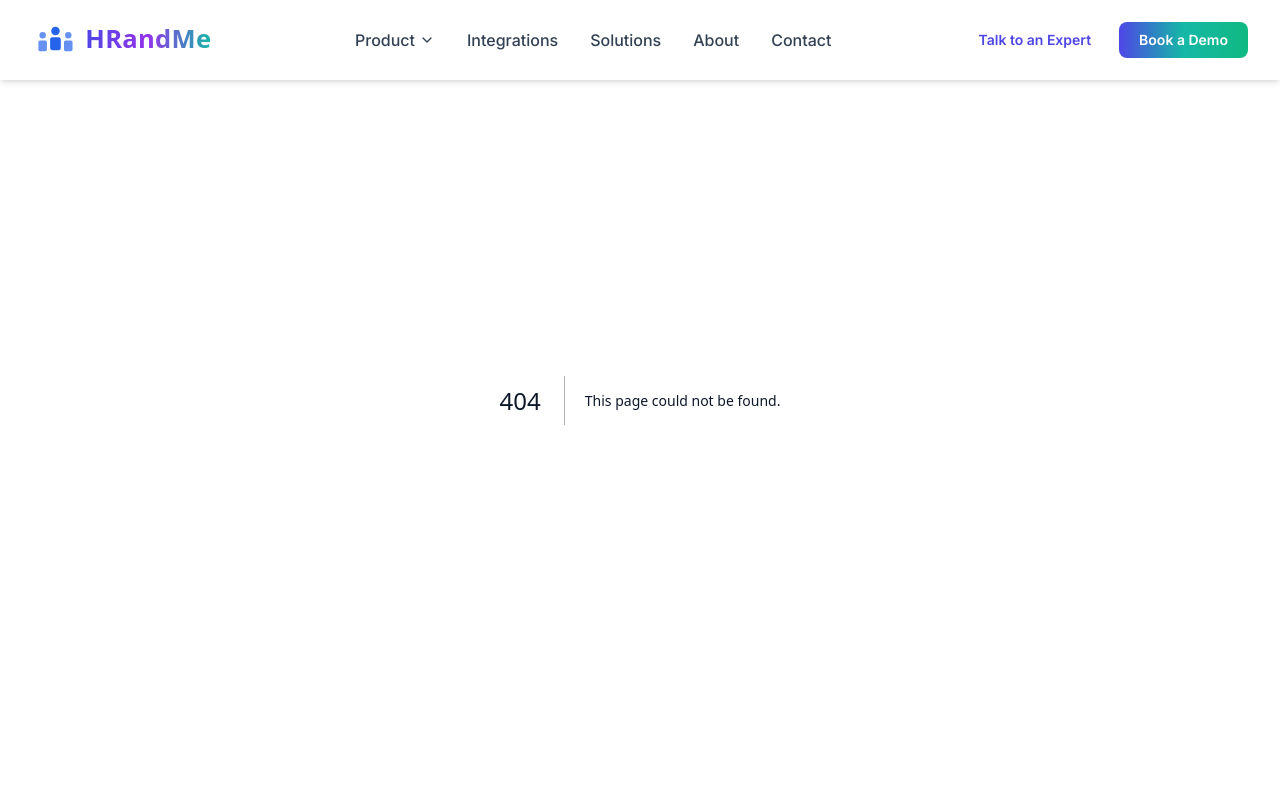
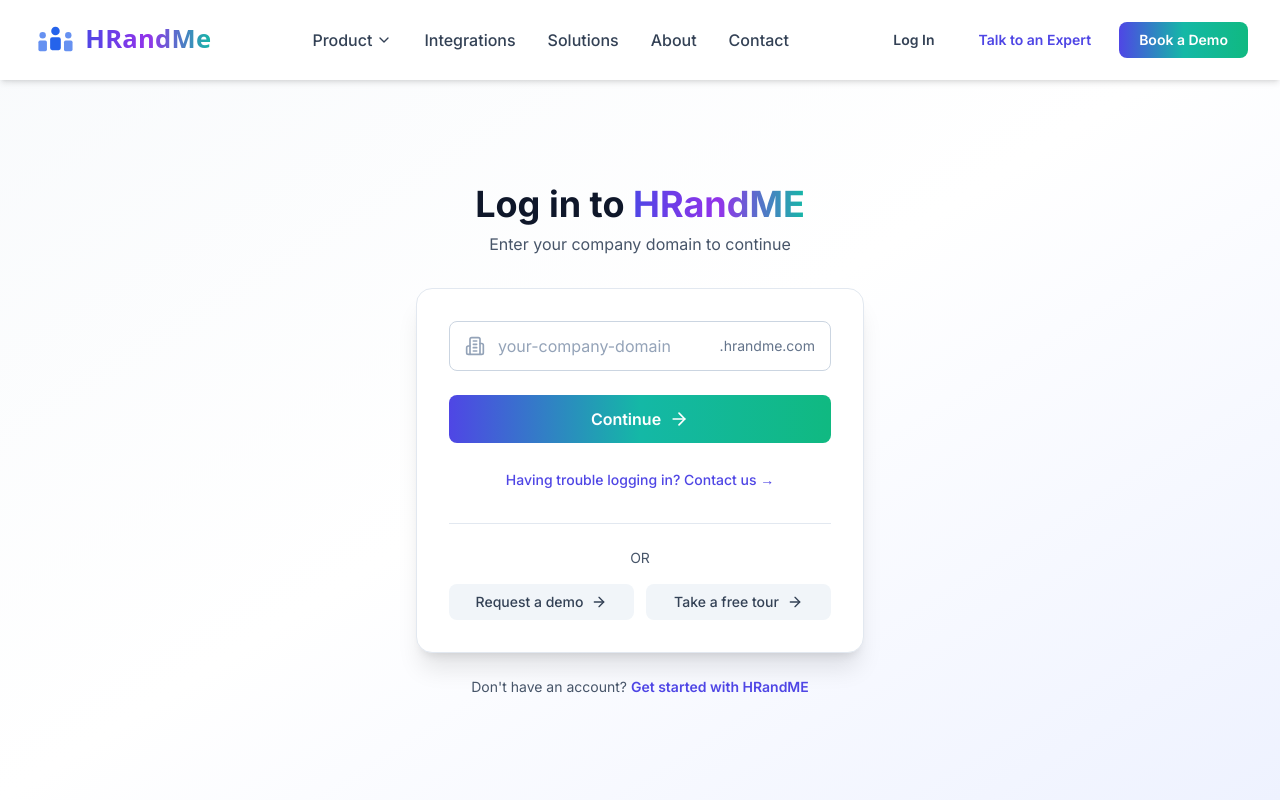
Before and after one commit to PixieDa7/hrandme, a Next.js app: page /login in a window 1280 px wide. Before the commit this address had no page. Shown: the top 800 px of the page. Built offline with nearby package versions, Linux system fonts and the light colour scheme.

Commit message:
Add login functionality with domain input page and not-found page for non-existent domains

```diff
--- /dev/null
+++ b/app/login/not-found/page.tsx
@@ -0,0 +1,79 @@
+'use client'
+import Link from 'next/link'
+import { AlertCircle, ArrowLeft, Mail } from 'lucide-react'
+import { motion } from 'framer-motion'
+
+export default function LoginNotFoundPage() {
+  return (
+    <div className="min-h-screen flex items-center justify-center bg-gradient-to-br from-neutral-50 via-white to-primary-50 pt-20">
+      <div className="container-custom py-12">
+        <div className="max-w-md mx-auto">
+          <motion.div
+            initial={{ opacity: 0, y: 20 }}
+            animate={{ opacity: 1, y: 0 }}
+            transition={{ duration: 0.6 }}
+            className="text-center"
+          >
+            {/* Error Icon */}
+            <div className="mb-6 flex justify-center">
+              <div className="w-20 h-20 bg-red-100 rounded-full flex items-center justify-center">
+                <AlertCircle className="w-10 h-10 text-red-600" />
+              </div>
+            </div>
+
+            {/* Error Message */}
+            <h1 className="text-3xl font-bold text-neutral-900 mb-4">
+              Domain Not Found
+            </h1>
+            <p className="text-lg text-neutral-600 mb-8">
+              We couldn't find an account associated with that domain. Please check your domain and try again, or contact us for assistance.
+            </p>
+
+            {/* Action Buttons */}
+            <div className="space-y-4">
+              <Link
+                href="/login"
+                className="w-full px-6 py-3 gradient-primary text-white rounded-lg hover:shadow-xl transition-all font-semibold text-base flex items-center justify-center space-x-2 group"
+              >
+                <ArrowLeft className="w-5 h-5 group-hover:-translate-x-1 transition-transform" />
+                <span>Try Again</span>
+              </Link>
+
+              <Link
+                href="/contact"
+                className="w-full px-6 py-3 bg-white border-2 border-primary-600 text-primary-600 rounded-lg hover:bg-primary-50 transition-all font-semibold text-base flex items-center justify-center space-x-2"
+              >
+                <Mail className="w-5 h-5" />
+                <span>Contact Support</span>
+              </Link>
+            </div>
+
+            {/* Additional Help */}
+            <div className="mt-8 p-6 bg-blue-50 rounded-xl border border-blue-200">
+              <h3 className="font-semibold text-neutral-900 mb-2">Need Help?</h3>
+              <p className="text-sm text-neutral-600 mb-4">
+                If you're a new customer or need assistance setting up your account, our team is here to help.
+              </p>
+              <Link
+                href="/contact?type=demo"
+                className="text-sm text-primary-600 hover:text-primary-700 font-semibold"
+              >
+                Schedule a demo →
+              </Link>
+            </div>
+
+            {/* Back to Home */}
+            <div className="mt-6">
+              <Link
+                href="/"
+                className="text-sm text-neutral-600 hover:text-neutral-900 font-medium"
+              >
+                ← Back to home
+              </Link>
+            </div>
+          </motion.div>
+        </div>
+      </div>
+    </div>
+  )
+}
--- /dev/null
+++ b/app/login/page.tsx
@@ -0,0 +1,116 @@
+'use client'
+import { useState } from 'react'
+import Link from 'next/link'
+import { useRouter } from 'next/navigation'
+import { ArrowRight, Building2 } from 'lucide-react'
+import { motion } from 'framer-motion'
+
+export default function LoginPage() {
+  const [domain, setDomain] = useState('')
+  const router = useRouter()
+
+  const handleSubmit = (e: React.FormEvent) => {
+    e.preventDefault()
+    // Since we have no users yet, redirect to not-found page
+    router.push('/login/not-found')
+  }
+
+  return (
+    <div className="min-h-screen flex items-center justify-center bg-gradient-to-br from-neutral-50 via-white to-primary-50 pt-20">
+      <div className="container-custom py-12">
+        <div className="max-w-md mx-auto">
+          <motion.div
+            initial={{ opacity: 0, y: 20 }}
+            animate={{ opacity: 1, y: 0 }}
+            transition={{ duration: 0.6 }}
+          >
+            {/* Logo/Header */}
+            <div className="text-center mb-8">
+              <h1 className="text-4xl font-bold text-neutral-900 mb-2">
+                Log in to <span className="gradient-text">HRandME</span>
+              </h1>
+              <p className="text-neutral-600">
+                Enter your company domain to continue
+              </p>
+            </div>
+
+            {/* Login Form */}
+            <div className="bg-white rounded-2xl shadow-xl p-8 border border-neutral-200">
+              <form onSubmit={handleSubmit} className="space-y-6">
+                <div>
+                  <label htmlFor="domain" className="sr-only">
+                    Company Domain
+                  </label>
+                  <div className="relative">
+                    <div className="absolute inset-y-0 left-0 pl-4 flex items-center pointer-events-none">
+                      <Building2 className="h-5 w-5 text-neutral-400" />
+                    </div>
+                    <input
+                      type="text"
+                      id="domain"
+                      value={domain}
+                      onChange={(e) => setDomain(e.target.value)}
+                      placeholder="your-company-domain"
+                      className="block w-full pl-12 pr-32 py-3 border border-neutral-300 rounded-lg focus:ring-2 focus:ring-primary-500 focus:border-primary-500 text-neutral-900 placeholder-neutral-400"
+                      required
+                    />
+                    <div className="absolute inset-y-0 right-0 pr-4 flex items-center pointer-events-none">
+                      <span className="text-neutral-500 text-sm">.hrandme.com</span>
+                    </div>
+                  </div>
+                </div>
+
+                <button
+                  type="submit"
+                  className="w-full px-6 py-3 gradient-primary text-white rounded-lg hover:shadow-xl transition-all font-semibold text-base flex items-center justify-center space-x-2 group"
+                >
+                  <span>Continue</span>
+                  <ArrowRight className="w-5 h-5 group-hover:translate-x-1 transition-transform" />
+                </button>
+              </form>
+
+              <div className="mt-6 text-center">
+                <Link
+                  href="/contact"
+                  className="text-sm text-primary-600 hover:text-primary-700 font-medium"
+                >
+                  Having trouble logging in? Contact us →
+                </Link>
+              </div>
+
+              <div className="mt-8 pt-6 border-t border-neutral-200">
+                <p className="text-center text-sm text-neutral-600 mb-4">OR</p>
+                <div className="grid grid-cols-2 gap-3">
+                  <Link
+                    href="/contact?type=demo"
+                    className="px-4 py-2 bg-neutral-100 hover:bg-neutral-200 text-neutral-700 rounded-lg transition-colors text-sm font-medium text-center flex items-center justify-center space-x-2"
+                  >
+                    <span>Request a demo</span>
+                    <ArrowRight className="w-4 h-4" />
+                  </Link>
+                  <Link
+                    href="/contact"
+                    className="px-4 py-2 bg-neutral-100 hover:bg-neutral-200 text-neutral-700 rounded-lg transition-colors text-sm font-medium text-center flex items-center justify-center space-x-2"
+                  >
+                    <span>Take a free tour</span>
+                    <ArrowRight className="w-4 h-4" />
+                  </Link>
+                </div>
+              </div>
+            </div>
+
+            {/* Additional Info */}
+            <div className="mt-6 text-center">
+              <p className="text-sm text-neutral-600">
+                Don't have an account?{' '}
+                <Link href="/contact" className="text-primary-600 hover:text-primary-700 font-semibold">
+                  Get started with HRandME
+                </Link>
+              </p>
+            </div>
+          </motion.div>
+        </div>
+      </div>
+    </div>
+  )
+}
--- a/components/Header.tsx
+++ b/components/Header.tsx
@@ -171,6 +171,12 @@
 
           <div className="hidden lg:flex items-center space-x-3">
             <Link
+              href="/login"
+              className="px-4 py-2 text-neutral-700 hover:text-primary-600 font-semibold transition-colors text-sm"
+            >
+              Log In
+            </Link>
+            <Link
               href="/contact"
               className="px-4 py-2 text-primary-600 hover:text-primary-700 font-semibold transition-colors text-sm"
             >
```
